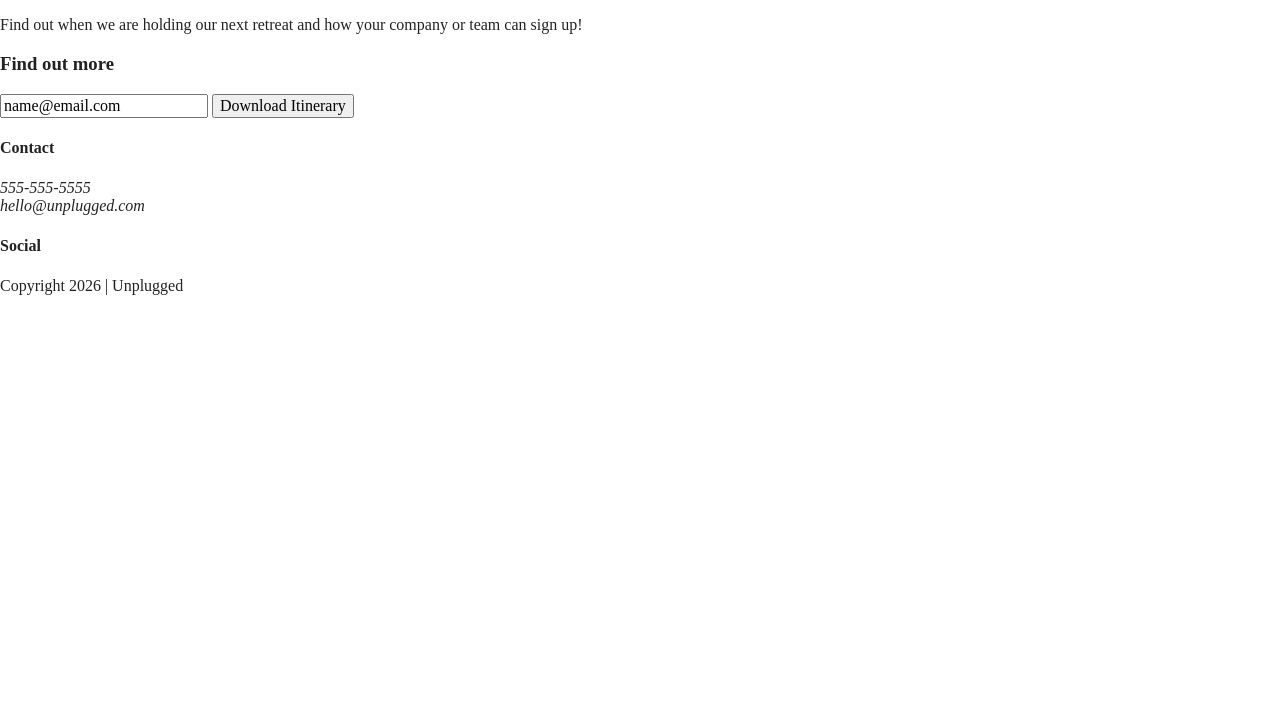
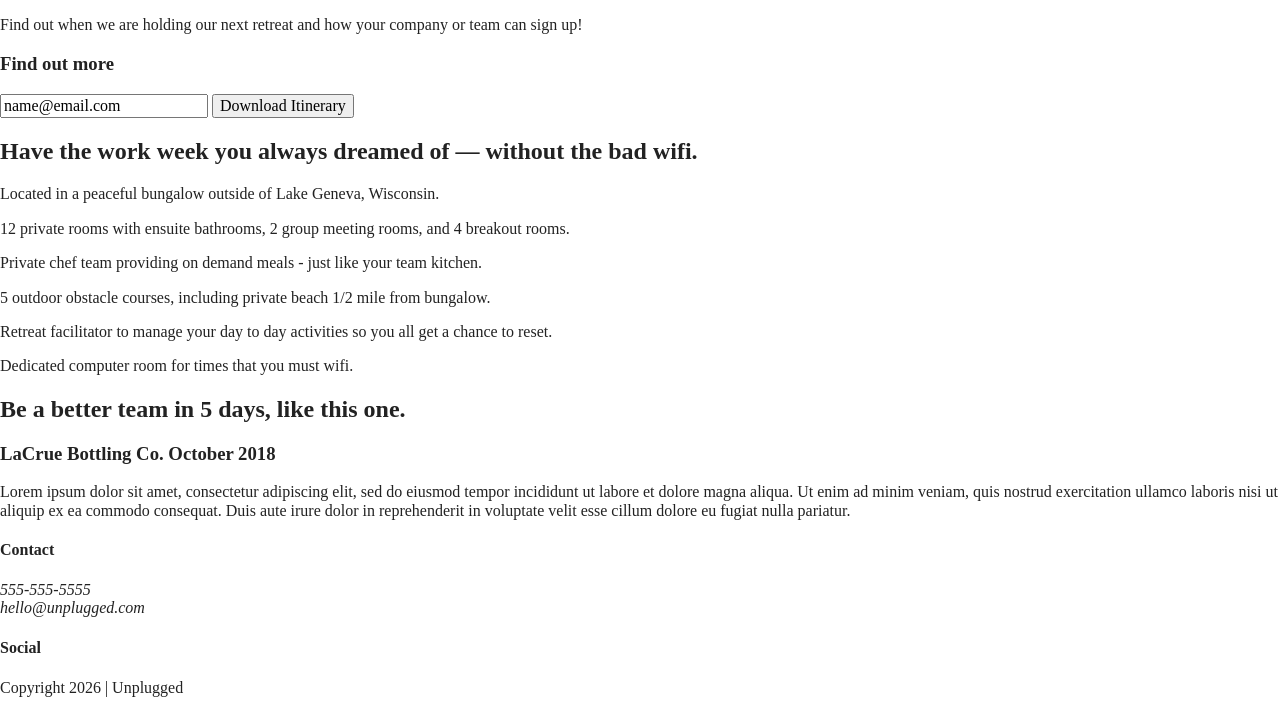
Before and after one commit to jsanders316/unplugged-retreat, a website built with Parcel: page index.html in a window 1280 px wide. Shown: the part 176-889 px from the top of the page. Before the commit the page ends 800 px from the top, so only its background shows below. Built offline with nearby package versions, Linux system fonts and the light colour scheme.

Commit message:
Finished coding homepage

```diff
--- a/index.html
+++ b/index.html
@@ -61,6 +61,57 @@
         </div>
       </aside>
 
+      <section class="features">
+        <div class="content-wrapper">
+          <h2>Have the work week you always dreamed of — without the bad wifi.</h2>
+          <div class="features-items">
+
+            <article>
+            <p class="fontawesome-icon"></p>
+            <p class="features-item-description">Located in a peaceful bungalow outside of Lake Geneva, Wisconsin. </p>
+           </article>
+
+           <article>
+            <p class="fontawesome-icon"></p>
+            <p class="features-item-description">12 private rooms with ensuite bathrooms, 2 group meeting rooms, and 4 breakout rooms. </p>
+           </article>
+
+           <article>
+            <p class="fontawesome-icon"></p>
+            <p class="features-item-description">Private chef team providing on demand meals - just like your team kitchen. </p>
+           </article>
+
+           <article>
+            <p class="fontawesome-icon"></p>
+            <p class="features-item-description">5 outdoor obstacle courses, including private beach 1/2 mile from bungalow. </p>
+           </article>
+
+           <article>
+            <p class="fontawesome-icon"></p>
+            <p class="features-item-description">Retreat facilitator to manage your day to day activities so you all get a chance to reset. </p>
+           </article>
+
+           <article>
+            <p class="fontawesome-icon"></p>
+            <p class="features-item-description">Dedicated computer room for times that you must wifi. </p>
+           </article>
+          </div>
+        </div>
+      </section>
+
+      <section class="reviews">
+        <div class="content-wrapper">
+          <h2>Be a better team in 5 days, like this one.</h2>
+          <article>
+            <div class="review">
+              <h3>LaCrue Bottling Co. October 2018</h3>
+              <p>Lorem ipsum dolor sit amet, consectetur adipiscing elit, sed do eiusmod tempor incididunt ut labore et dolore magna aliqua. Ut enim ad minim veniam, quis nostrud exercitation ullamco laboris nisi ut aliquip ex ea commodo consequat. Duis aute irure dolor in reprehenderit in voluptate velit esse cillum dolore eu fugiat nulla pariatur.</p>
+            </div>
+          </article>
+
+        </div>
+      </section>
+
     </main>
     <!-- main wrapper-->
     <footer>
```
